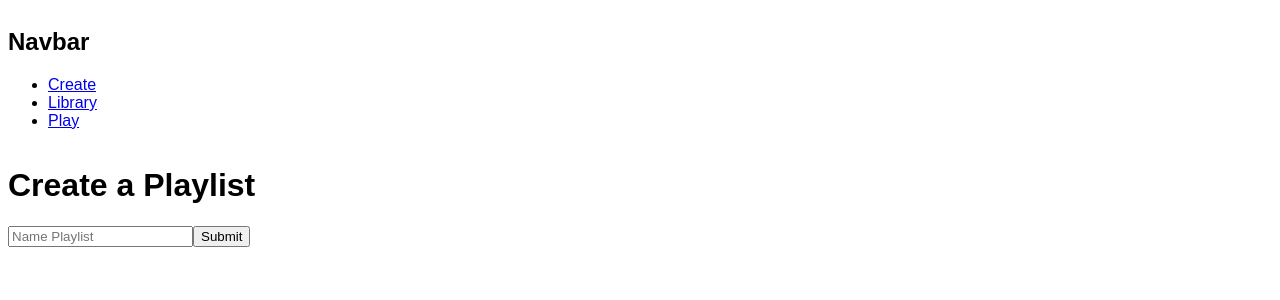
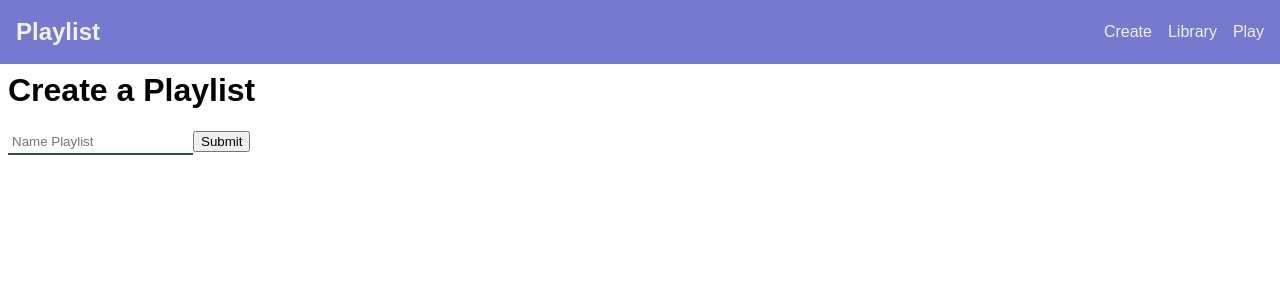
Before and after one commit to yusufelley/playlist, a React (Create React App) app in the folder web/: page /create in a window 1280 px wide. Shown: the top 300 px of the page. Built offline with nearby package versions, Linux system fonts and the light colour scheme; a web font is replaced by a local one.

Commit message:
add navbar and general css

```diff
--- a/web/public/index.css
+++ b/web/public/index.css
@@ -24,6 +24,38 @@ button {
   -moz-appearance: none;
 }
 
+a:link {
+  text-decoration: none;
+}
+
+a:visited {
+  text-decoration: none;
+}
+
+ul {
+  list-style-type: none;
+  margin: 0;
+  padding: 0;
+}
+
+input[type="text"] {
+  padding: 0.25rem;
+  margin-bottom: 1rem;
+  border: none;
+  border-bottom: solid;
+  border-width: 0.15rem;
+  border-color: #324b4b;
+}
+
+input[type="text"]:focus {
+  outline: none;
+  border-color: #6ce5ad;
+}
+
 .v-center {
   vertical-align: text-bottom;
 }
+
+.under-nav {
+  margin-top: 64px;
+}
--- a/web/src/components/Cards/PlaylistCard.css
+++ b/web/src/components/Cards/PlaylistCard.css
@@ -2,7 +2,7 @@
   background: #ecf0f1;
   padding: 1rem;
   border-radius: 0.5rem;
-  width: 500px;
+  width: clamp(100px, 250px, 500px);
   position: relative;
 }
 
--- /dev/null
+++ b/web/src/components/Navbar/Navbar.css
@@ -0,0 +1,34 @@
+.navbar {
+  background: #7679cd;
+  height: 64px;
+  width: 100vw;
+  position: fixed;
+  top: 0px;
+  left: 0px;
+  display: flex;
+  align-items: center;
+  justify-content: space-between;
+}
+
+.nav-items-container {
+  display: flex;
+}
+
+.nav-item {
+  display: inline;
+  padding-right: 1rem;
+}
+
+.nav-item-text {
+  color: #f1f1f1;
+}
+
+.nav-item-text:hover {
+  font-weight: bold;
+  color: #f9f871;
+}
+
+.logo-text {
+  color: #f1f1f1;
+  padding-left: 1rem;
+}
--- a/web/src/components/Navbar/Navbar.js
+++ b/web/src/components/Navbar/Navbar.js
@@ -1,16 +1,17 @@
 import React from "react";
 import { NavItems } from "./NavItems";
 import { Link } from "react-router-dom";
+import "./Navbar.css";
 
 export const Navbar = () => {
   return (
-    <nav>
-      <h1>Navbar</h1>
-      <ul>
+    <nav className="navbar">
+      <h1 className="logo-text">Playlist</h1>
+      <ul className="nav-item-container">
         {NavItems.map((e, i) => {
           return (
-            <li key={i}>
-              <Link to={e.url} state={{}}>
+            <li className="nav-item" key={i}>
+              <Link className="nav-item-text" to={e.url} state={{}}>
                 {e.title}
               </Link>
             </li>
--- a/web/src/views/Create.js
+++ b/web/src/views/Create.js
@@ -75,7 +75,7 @@ export const Create = (props) => {
     <>
       {!currPlaylist ? (
         <div>
-          <h1>Create a Playlist</h1>
+          <h1 className="under-nav">Create a Playlist</h1>
           <form onSubmit={addPlaylist}>
             <input id="name" type="text" placeholder="Name Playlist"></input>
             <input type="submit"></input>
--- a/web/src/views/Library.js
+++ b/web/src/views/Library.js
@@ -69,7 +69,7 @@ export const Library = () => {
 
   return (
     <>
-      <h1>Library</h1>
+      <h1 className="under-nav">Library</h1>
       <ul>
         {playlists.map((playlist) => (
           <>
```
